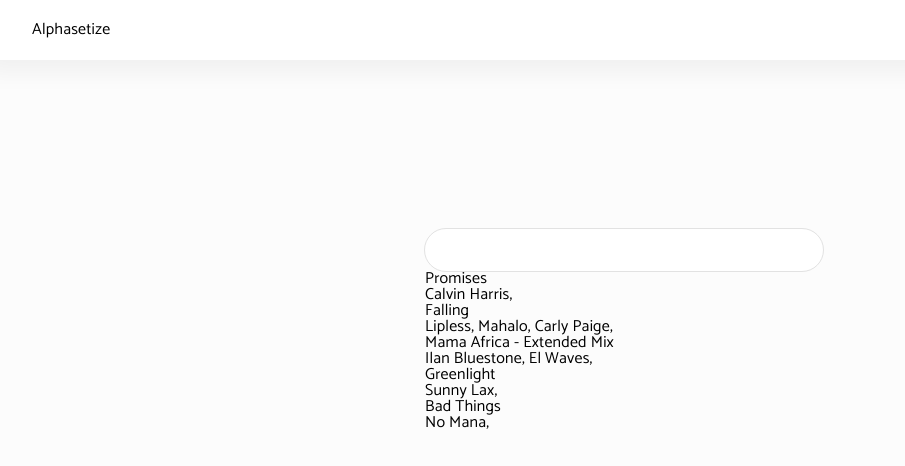
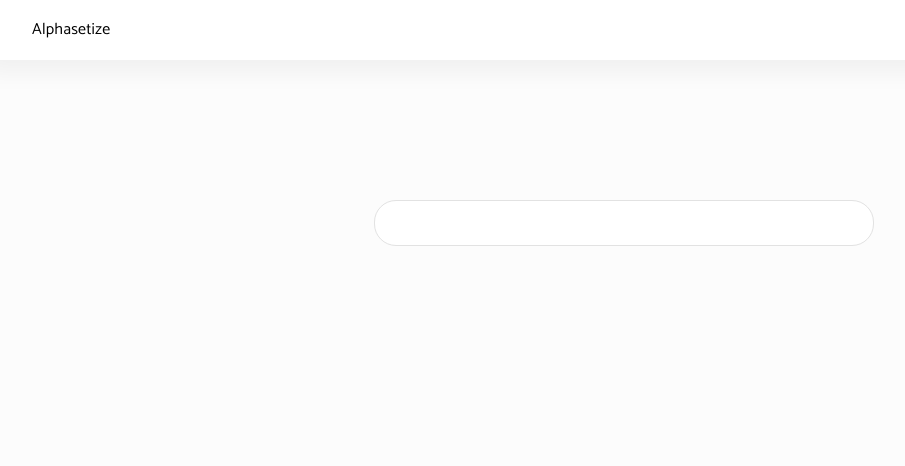
Before and after one commit to kwokeric/alphasetize, a React (Create React App) app: page / in a window 1280 px wide. Shown: the top 466 px of the page, without its empty margins (16-921 px from the left). Built offline with nearby package versions, Linux system fonts and the light colour scheme.

Commit message:
feat: add search drop down styling

```diff
--- a/src/components/Search/index.js
+++ b/src/components/Search/index.js
@@ -11,7 +11,7 @@
         super(props);
 
         this.state = {
-            isActive: true,
+            isActive: false,
             suggestions: [],
             value: ''
         };
@@ -49,6 +49,18 @@
 
         this.setState({ suggestions });
     }
+
+    handleFocus = () => {
+        this.setState({
+            isActive: true
+        });
+    };
+
+    handleBlur = () => {
+        this.setState({
+            isActive: false
+        });
+    };
 
     handleChange = e => {
         this.setState({
@@ -103,37 +115,38 @@
 
     renderItem = (item, idx) => {
         const { index, value } = this.state;
+
         return (
+            <div className="Search-item-container">
                 <div className="Search-item">
-                <div className="Search-item-title">
-                    {controller.getStyledText(item.title, value)}
-                </div>
-                <div className="Search-item-artists">
-                    {controller.getStyledText(item.artists, value)}
+                    <div className="Search-item-artists">{item.artists}</div>
+                    <div className="Search-item-title">{item.title}</div>
                 </div>
             </div>
         );
     };
 
     render() {
-        const { value } = this.state;
+        const { isActive, value } = this.state;
+
         return (
             <div className="Search">
+                <div
+                    className={`Search-container ${isActive &&
+                        'Search-container-active'}`}
+                >
                     <div className="Search-input-container">
                         <input
                             className="Search-input"
-                        onBlur={e => {
-                            //this.handleBlur(e)}
-                        }}
+                            onBlur={this.handleBlur}
                             onChange={e => this.handleChange(e)}
-                        onFocus={e => {
-                            //this.handleFocus(e)}
-                        }}
+                            onFocus={this.handleFocus}
                             onKeyDown={e => this.handleKeyDown(e)}
                             size="xl"
                             value={value}
                         />
-                    {this.renderSuggestions()}
+                    </div>
+                    {isActive && this.renderSuggestions()}
                 </div>
             </div>
         );
--- a/src/components/Search/style.css
+++ b/src/components/Search/style.css
@@ -2,14 +2,14 @@
     width: 100%;
     height: 100px;
     display: flex;
-    justify-content: center;
+    flex-direction: column;
+    justify-content: flex-start;
     align-items: center;
     padding-top: 200px;
 }
 
-.Search-input-container {
-    width: 400px;
-    height: 44px;
+.Search-container {
+    width: 500px;
     box-sizing: border-box;
     outline: none;
     border-radius: 22px;
@@ -17,10 +17,22 @@
     background: white;
 }
 
+.Search-container-active {
+    border: none;
+    box-shadow: 0 1px 6px 0 rgba(32, 33, 36, 0.28);
+}
+
+.Search-input-container {
+    height: 44px;
+    box-sizing: border-box;
+    outline: none;
+    border-radius: 22px;
+}
+
 .Search-input {
     width: 100%;
     height: 100%;
-    padding: 0 16px;
+    padding: 4px 16px 0 16px;
     outline: none;
     background: transparent;
     font-size: 16px;
@@ -28,6 +40,36 @@
     box-sizing: border-box;
 }
 
+.Search-suggestions-container {
+    padding-bottom: 16px;
+}
+
+.Search-item-container:first-of-type:before {
+    content: '';
+    border-bottom: 1px solid #e2e2e2;
+    display: block;
+    width: 468px;
+    margin-left: 16px;
+}
+
+.Search-item-container:first-of-type .Search-item {
+    padding-top: 4px;
+}
+
+.Search-item {
+    box-sizing: border-box;
+    line-height: 30px;
+    weight: 100%;
+    padding: 0 16px;
+    display: flex;
+    flex-direction: row;
+    align-items: center;
+}
+
+.Search-item:hover {
+    background: #f4f4f4;
+}
+
 .Search-item-match {
     font-weight: bold;
 }
```
Lines whose indentation alone changed are shown as unchanged.
